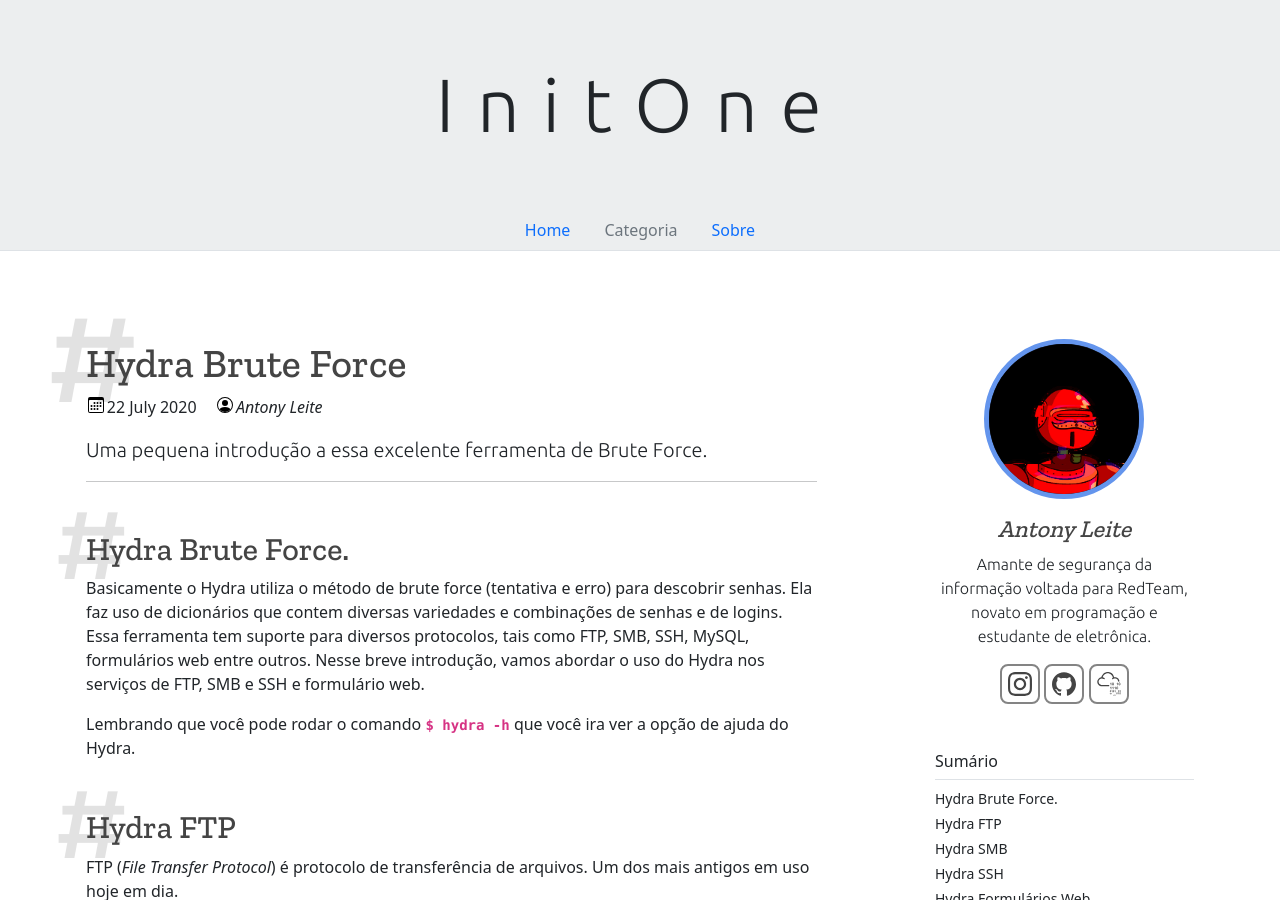
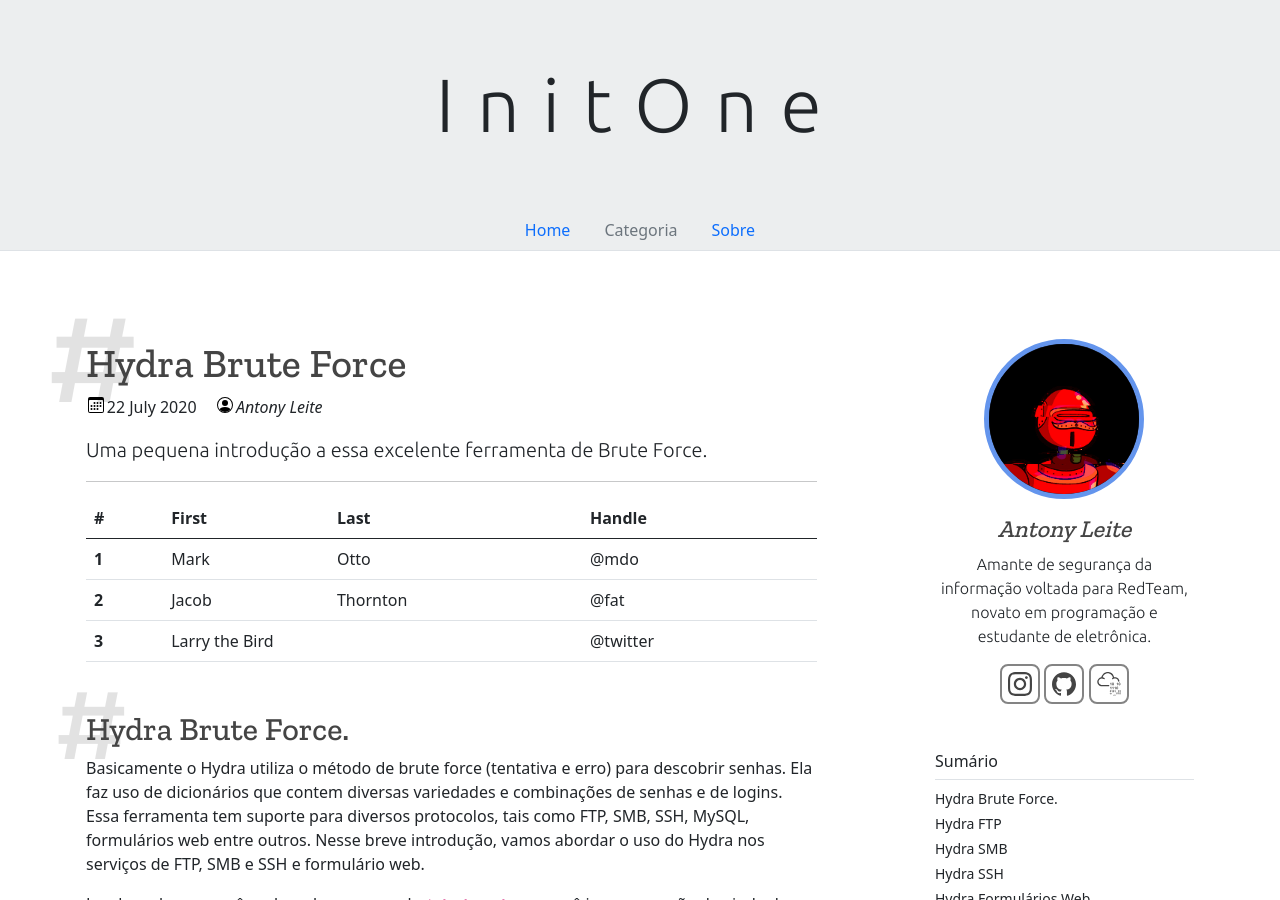
Before and after one commit to in1t0n3/initone.com.br, a Jekyll site: the page built from _posts/2020-07-22-hydra.md, in a window 1280 px wide and 900 px high. Built offline with Jekyll 4.4.1, drawn with Linux system fonts in a browser that asks for light colours.

Commit message:
Update 2020-07-22-hydra.md

```diff
--- a/_posts/2020-07-22-hydra.md
+++ b/_posts/2020-07-22-hydra.md
@@ -5,6 +5,36 @@ author: 'Antony Leite'
 date: 2020-07-22 12:00:00 -0300
 lide: Uma pequena introdução a essa excelente ferramenta de Brute Force.
 ---
+
+<table class="table">
+  <thead>
+    <tr>
+      <th scope="col">#</th>
+      <th scope="col">First</th>
+      <th scope="col">Last</th>
+      <th scope="col">Handle</th>
+    </tr>
+  </thead>
+  <tbody>
+    <tr>
+      <th scope="row">1</th>
+      <td>Mark</td>
+      <td>Otto</td>
+      <td>@mdo</td>
+    </tr>
+    <tr>
+      <th scope="row">2</th>
+      <td>Jacob</td>
+      <td>Thornton</td>
+      <td>@fat</td>
+    </tr>
+    <tr>
+      <th scope="row">3</th>
+      <td colspan="2">Larry the Bird</td>
+      <td>@twitter</td>
+    </tr>
+  </tbody>
+</table>
 
 ## Hydra Brute Force.
 
```
